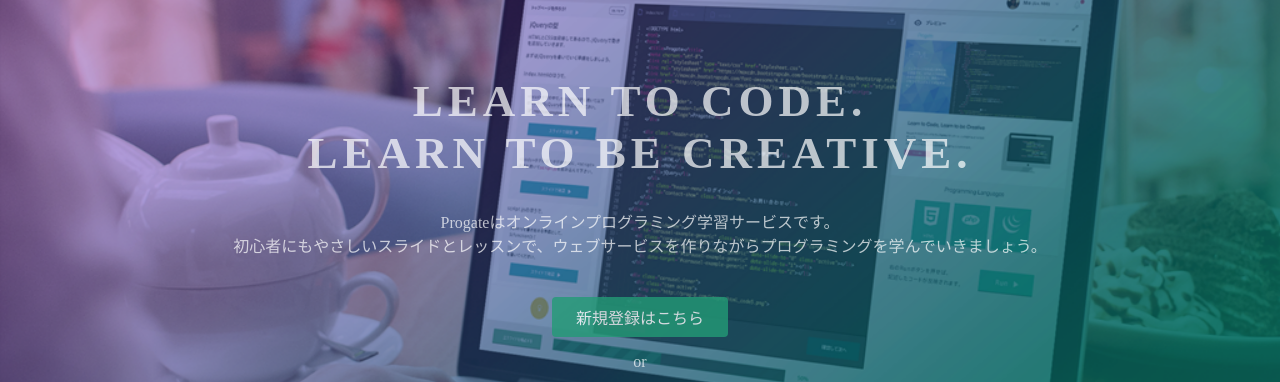
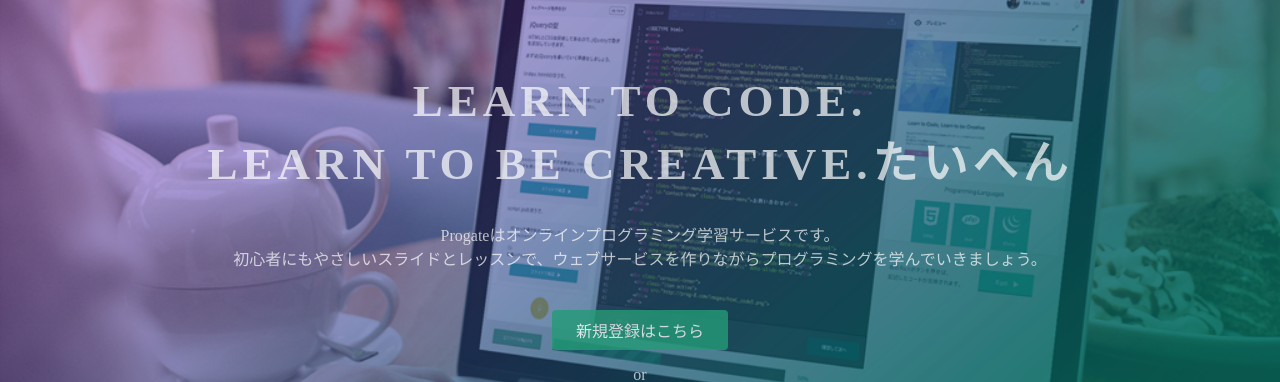
Before and after one commit to kreative1987/test, a plain HTML site: page index.html in a window 1280 px wide. Shown: the part 135-517 px from the top of the page. Drawn offline with Linux system fonts and the light colour scheme.

Commit message:
変更だよ

```diff
--- a/index.html
+++ b/index.html
@@ -23,7 +23,7 @@
   </header>
   <div class="top-wrapper">
     <div class="container">
-      <h1>LEARN TO CODE.<br>LEARN TO BE CREATIVE.</h1>
+      <h1>LEARN TO CODE.<br>LEARN TO BE CREATIVE.たいへん</h1>
       <p>Progateはオンラインプログラミング学習サービスです。<br>初心者にもやさしいスライドとレッスンで、ウェブサービスを作りながらプログラミングを学んでいきましょう。</p>
       <div class="btn-wrapper">
         <a href="#" class="btn signup">新規登録はこちら</a>
```
